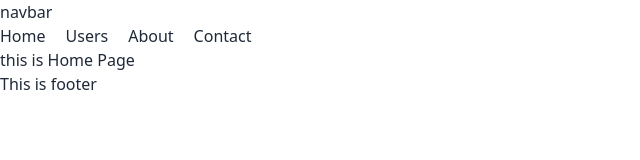
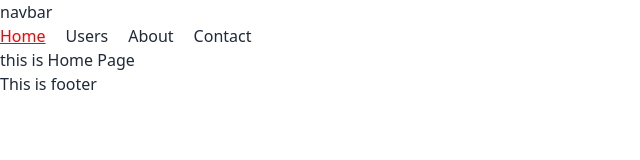
Before and after one commit to DipuHaider/PH_B8_M8_react-router-concept, a React (Vite) app: page / in a window 1280 px wide. Shown: the top 160 px of the page, without its empty margins (0-640 px from the left). Built offline with nearby package versions, Linux system fonts and the light colour scheme.

Commit message:
use navlink

```diff
--- a/src/components/Header/Header.css
+++ b/src/components/Header/Header.css
@@ -1,3 +1,8 @@
 nav a {
     margin-right: 20px;
 }
+
+nav a.active {
+    text-decoration: underline;
+    color: red;
+}
--- a/src/components/Header/Header.jsx
+++ b/src/components/Header/Header.jsx
@@ -1,15 +1,20 @@
-import { Link } from 'react-router-dom';
-import './Header.css'
+// import { Link, NavLink } from 'react-router-dom';
+import { NavLink } from 'react-router-dom';
+import './Header.css';
 
 const Header = () => {
     return (
         <div>
             <h1>navbar</h1>
             <nav>
-                <Link to="/">Home</Link>
+                {/*<Link to="/">Home</Link>
                 <Link to="/users">Users</Link>
                 <Link to="/about">About</Link>
-                <Link to="/contact">Contact</Link>
+                <Link to="/contact">Contact</Link> */}
+                <NavLink to="/">Home</NavLink>
+                <NavLink to="/users">Users</NavLink>
+                <NavLink to="/about">About</NavLink>
+                <NavLink to="/contact">Contact</NavLink>
             </nav>
         </div>
     );
```
